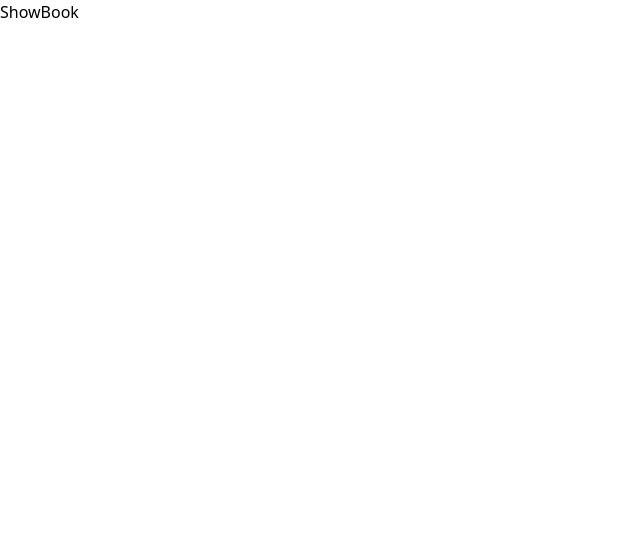
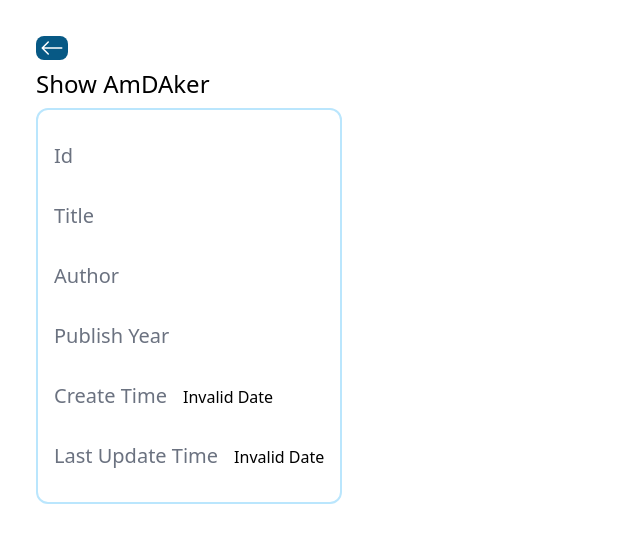
Before and after one commit to bill7maxmaye/book_store, a React (Vite) app in the folder frontend/: page /books/details/1 in a window 1280 px wide. Shown: the top 542 px of the page, without its empty margins (0-640 px from the left). Built offline with nearby package versions, Linux system fonts and the light colour scheme; no server answers.

Commit message:
created detail page

```diff
--- /dev/null
+++ b/frontend/src/components/BackButton.jsx
@@ -0,0 +1,17 @@
+import { Link } from "react-router-dom";
+import { BsArrowLeft } from "react-icons/bs";
+
+const BackButton = ({ destination = "/" }) => {
+  return (
+    <div className="flex">
+      <Link
+        to={destination}
+        className="bg-sky-800 text-white px-1 rounded-lg w-fit"
+      >
+        <BsArrowLeft className="text-2xl" />
+      </Link>
+    </div>
+  );
+};
+
+export default BackButton;
--- a/frontend/src/pages/Home.jsx
+++ b/frontend/src/pages/Home.jsx
@@ -9,6 +9,7 @@
 
 const Home = () => {
   const [books, setBooks] = useState([]);
+  const [count, setCount] = useState(0);
 
   const [loading, setLoading] = useState(false);
 
@@ -19,6 +20,7 @@
       .then((response) => {
         //console.log(response);
         setBooks(response.data.data);
+        setCount(response.data.count);
 
         setLoading(false);
       })
@@ -30,6 +32,7 @@
   return (
     <div p-4>
       <div className="flex justify-between items-center p-2 ">
+        <h1 className="text-3xl">{count}</h1>
         <h1 className="text-3xl my-8"> AmDAker List</h1>
         <Link to="/books/create">
           <MdOutlineAddBox className="text-sky-800 text-4xl" />
--- a/frontend/src/pages/ShowBook.jsx
+++ b/frontend/src/pages/ShowBook.jsx
@@ -1,7 +1,70 @@
-import React from "react";
+import React, { useEffect, useState } from "react";
+import axios from "axios";
+import { useParams } from "react-router-dom";
+import Spinner from "../components/Spinner";
+import BackButton from "../components/BackButton";
 
 const ShowBook = () => {
-  return <div>ShowBook</div>;
+  const [book, setBook] = useState({});
+  const [loading, setLoading] = useState(false);
+  const { id } = useParams();
+
+  useEffect(() => {
+    setLoading(true);
+    axios
+      .get(`http://localhost:3000/books/${id}`)
+      .then((response) => {
+        setBook(response.data);
+        // console.log(response.data);
+        setLoading(false);
+      })
+      .catch((error) => {
+        console.log(error);
+        setLoading(false);
+      });
+  }, []);
+
+  return (
+    <div className="p-4 ml-5 mt-5">
+      <BackButton />
+      <h1 className="text-2xl pt-2 pb-2">Show AmDAker</h1>
+      {loading ? (
+        <Spinner />
+      ) : (
+        <div className="flex flex-col border-2 border-sky-200 rounded-xl w-fit p-4">
+          <div className=" my-4">
+            <span className="text-xl mr-4 text-gray-500">Id</span>
+            <span>{book._id}</span>
+          </div>
+
+          <div className=" my-4">
+            <span className="text-xl mr-4 text-gray-500">Title</span>
+            <span>{book.title}</span>
+          </div>
+
+          <div className=" my-4">
+            <span className="text-xl mr-4 text-gray-500">Author</span>
+            <span>{book.author}</span>
+          </div>
+
+          <div className=" my-4">
+            <span className="text-xl mr-4 text-gray-500">Publish Year</span>
+            <span>{book.publishedYear}</span>
+          </div>
+
+          <div className=" my-4">
+            <span className="text-xl mr-4 text-gray-500">Create Time</span>
+            <span>{new Date(book.createdAt).toString()}</span>
+          </div>
+
+          <div className=" my-4">
+            <span className="text-xl mr-4 text-gray-500">Last Update Time</span>
+            <span>{new Date(book.updatedAt).toString()}</span>
+          </div>
+        </div>
+      )}
+    </div>
+  );
 };
 
 export default ShowBook;
```
